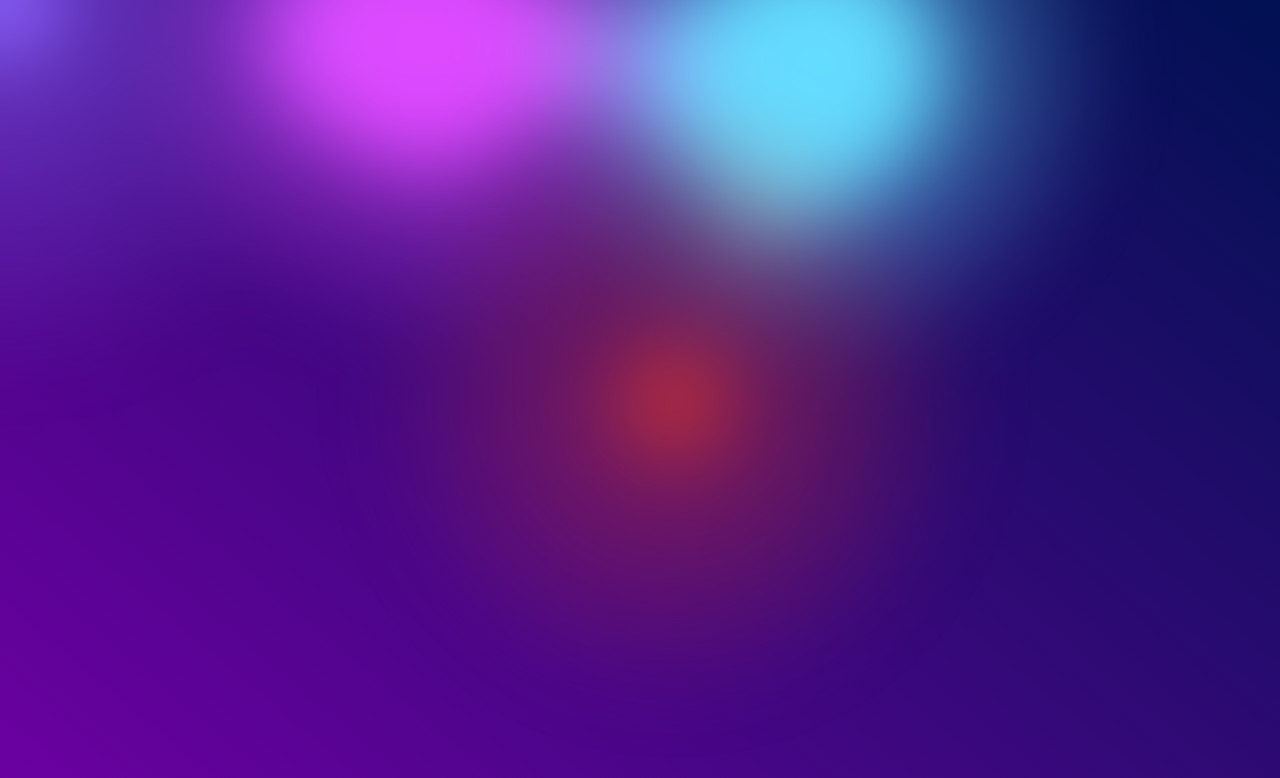
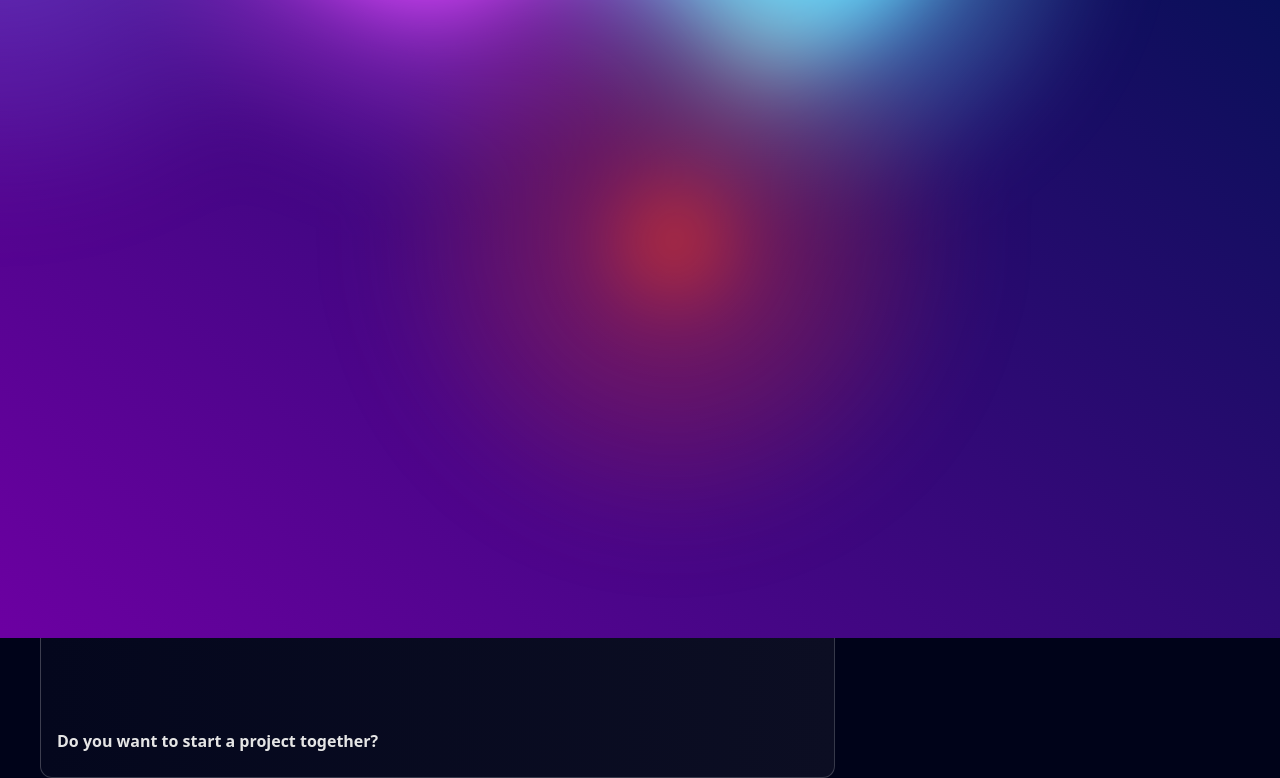
Before and after one commit to MeCode50/portfolio-site, a Next.js app: page / in a window 1280 px wide. Shown: the part 3019-3797 px from the top of the page. Built offline with nearby package versions, Linux system fonts and the light colour scheme.

Commit message:
🔥 styled the 6h grid

```diff
--- a/components/ui/BentoGrid.tsx
+++ b/components/ui/BentoGrid.tsx
@@ -37,7 +37,7 @@ export const BentoGridItem = ({ className, title, description, img, imgClassName
 							</BackgroundGradientAnimation>
 						)}
 
-						<div></div>
+						<div className={cn(titleClassName, "group-hover/ bento:translate-x-2 transition duration-200 relative md:h-full min-h-40 flex flex-col px-5 p-5 lg:p-10")}></div>
 					</div>
 				</div>
 			</div>
```
